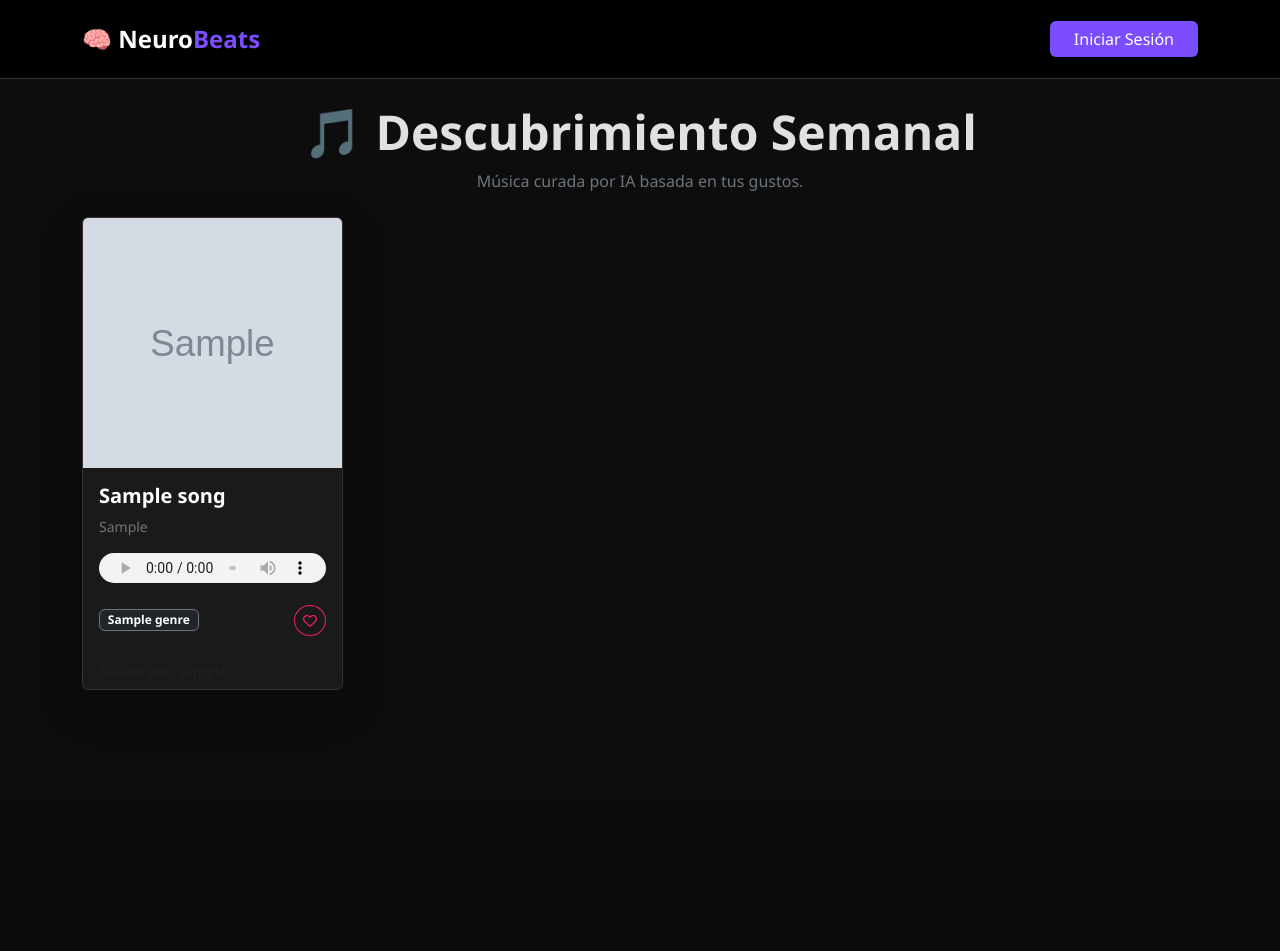
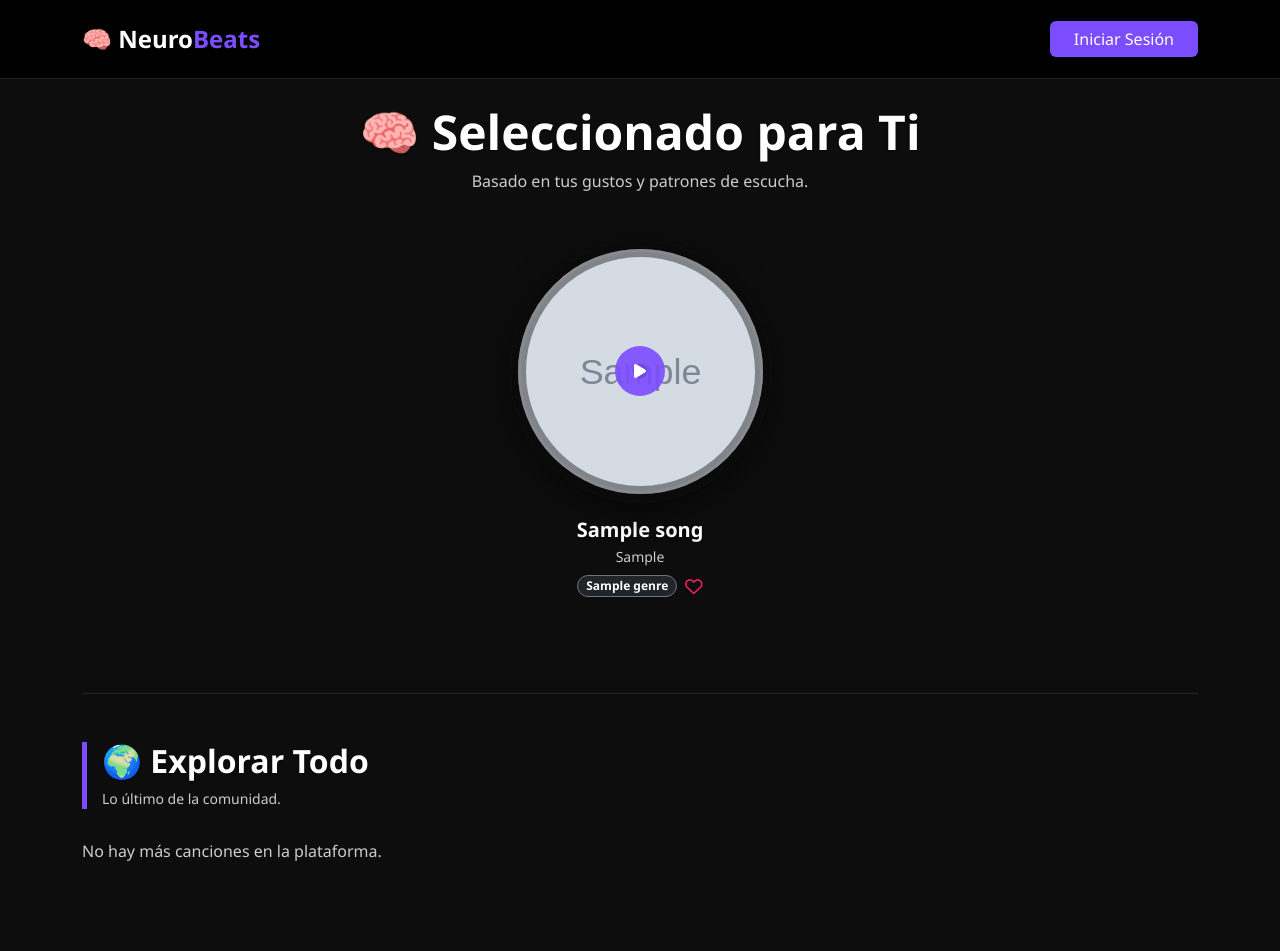
Before and after one commit to TobbenTT/NeuroBeats, a Django app: page / in a window 1280 px wide. Before the commit the page ends 690 px from the top, so only its background shows below. Run offline with Django 5.2, Linux system fonts and the light colour scheme; tables that the repository leaves empty hold one stand-in row (values such as "Sample post"); grey boxes marked "Sample" are stand-in pictures.

Commit message:
Mejora de experiencia UI/UX

```diff
--- a/music/views.py
+++ b/music/views.py
@@ -8,17 +8,26 @@ from brain.engine import get_recommended_songs
 import os
 
 def home(request):
-    songs = get_recommended_songs(request.user)
+    # 1. OBTIENE LAS RECOMENDACIONES (IA)
+    recommended_songs = get_recommended_songs(request.user)
 
+    # 2. OBTIENE EL RESTO (Exploración Global)
+    # Sacamos los IDs de las recomendadas para no repetirlas abajo
+    recommended_ids = [song.id for song in recommended_songs]
+
+    # Traemos todas las canciones que NO están en la lista de recomendados
+    explore_songs = Song.objects.exclude(id__in=recommended_ids).order_by('-created_at')
+
+    # 3. LIKES (Para pintar los corazones)
     liked_songs_ids = []
     if request.user.is_authenticated:
         liked_songs_ids = request.user.favorites.values_list('song_id', flat=True)
 
     return render(request, 'home.html', {
-        'songs': songs,
+        'recommended_songs': recommended_songs, # Lista 1 (Centro)
+        'explore_songs': explore_songs,         # Lista 2 (Abajo)
         'liked_songs_ids': liked_songs_ids
     })
-
 @login_required
 def upload_song(request):
     if request.method == 'POST':
--- a/templates/base.html
+++ b/templates/base.html
@@ -7,14 +7,60 @@
     <link href="https://cdn.jsdelivr.net/npm/bootstrap@5.3.0/dist/css/bootstrap.min.css" rel="stylesheet">
     <link rel="stylesheet" href="https://cdnjs.cloudflare.com/ajax/libs/font-awesome/6.0.0/css/all.min.css">
 
-    <style>
-        body { background-color: #0d0d0d; color: #e0e0e0; font-family: 'Segoe UI', sans-serif; }
-        .navbar { background-color: #000000; border-bottom: 1px solid #333; }
-        .btn-neuro { background-color: #7c4dff; color: white; border: none; }
-        .btn-neuro:hover { background-color: #651fff; color: white; }
-        .card { background-color: #1a1a1a; border: 1px solid #333; color: white; }
-        a { text-decoration: none; }
-    </style>
+<style>
+    /* CONFIGURACIÓN GLOBAL DE MODO OSCURO */
+    body {
+        background-color: #0d0d0d; /* Fondo casi negro */
+        color: #ffffff; /* Texto base BLANCO PURO */
+        font-family: 'Segoe UI', sans-serif;
+    }
+
+    /* --- ARREGLO CRÍTICO DE CONTRASTE --- */
+    /* Bootstrap usa grises oscuros para estas clases.
+       Aquí las forzamos a ser grises claros. */
+    .text-secondary,
+    .text-muted,
+    .small,
+    small {
+        color: #cccccc !important; /* Gris claro muy legible */
+    }
+
+    /* Asegurar que los títulos y textos en negrita resalten al máximo */
+    h1, h2, h3, h4, h5, h6, .fw-bold, .display-5 {
+        color: #ffffff !important;
+        text-shadow: 0 1px 2px rgba(0,0,0,0.5); /* Sombra sutil para mejorar lectura */
+    }
+    /* ------------------------------------ */
+
+    /* Componentes */
+    .navbar { background-color: #000000; border-bottom: 1px solid #222; }
+    .btn-neuro { background-color: #7c4dff; color: white; border: none; }
+    .btn-neuro:hover { background-color: #651fff; color: white; }
+
+    /* Tarjetas y dropdowns oscuros */
+    .card, .dropdown-menu-dark {
+        background-color: #1a1a1a;
+        border: 1px solid #333;
+        color: #ffffff;
+    }
+
+    /* Enlaces */
+    a { text-decoration: none; color: #7c4dff; }
+    a:hover { color: #9e7aff; }
+    /* Los enlaces en la barra de navegación deben ser blancos o claros */
+    .navbar-nav .nav-link, .navbar-brand { color: #e0e0e0 !important; }
+
+    /* Arreglo para inputs en modo oscuro (por si acaso) */
+    .form-control, .form-select {
+        background-color: #2b2b2b;
+        border-color: #444;
+        color: #fff;
+    }
+    .form-control:focus {
+        background-color: #333;
+        color: #fff;
+    }
+</style>
 </head>
 <body>
 
--- a/templates/home.html
+++ b/templates/home.html
@@ -1,83 +1,138 @@
 {% extends 'base.html' %}
 
 {% block content %}
-<div class="mb-4 text-center">
-    <h1 class="display-5 fw-bold">🎵 Descubrimiento Semanal</h1>
-    <p class="text-secondary">Música curada por IA basada en tus gustos.</p>
+<style>
+    /* Estilos del Vinilo */
+    .record-player-container {
+        position: relative;
+        width: 100%;
+        padding-top: 100%;
+        border-radius: 50%;
+        overflow: hidden;
+        box-shadow: 0 10px 30px rgba(0, 0, 0, 0.5);
+        background-color: #1a1a1a;
+    }
+    .record {
+        position: absolute;
+        top: 0; left: 0; width: 100%; height: 100%;
+        background-size: cover; background-position: center;
+        border-radius: 50%; border: 8px solid #0a0a0a;
+        box-shadow: inset 0 0 0 3px rgba(255,255,255,0.05), inset 0 0 0 8px rgba(0,0,0,0.4);
+        transition: transform 0.5s ease-out;
+    }
+    @keyframes spin { from { transform: rotate(0deg); } to { transform: rotate(360deg); } }
+    .record.spinning { animation: spin 5s linear infinite; }
+
+    .play-btn-center {
+        position: absolute; top: 50%; left: 50%;
+        transform: translate(-50%, -50%);
+        width: 50px; height: 50px;
+        background-color: rgba(124, 77, 255, 0.9);
+        border-radius: 50%; border: none; color: white;
+        display: flex; align-items: center; justify-content: center;
+        cursor: pointer; z-index: 10; transition: all 0.2s;
+    }
+    .play-btn-center:hover { transform: translate(-50%, -50%) scale(1.1); background-color: #7c4dff; }
+    .center-hole {
+        position: absolute; top: 50%; left: 50%; transform: translate(-50%, -50%);
+        width: 15px; height: 15px; background-color: #0a0a0a; border-radius: 50%; z-index: 5;
+    }
+
+    /* Separadores */
+    .section-title {
+        border-left: 5px solid #7c4dff;
+        padding-left: 15px;
+        margin-bottom: 30px;
+        margin-top: 20px;
+    }
+</style>
+
+<div class="mb-5">
+    <div class="text-center mb-5">
+        <h1 class="display-5 fw-bold">🧠 Seleccionado para Ti</h1>
+        <p class="text-secondary">Basado en tus gustos y patrones de escucha.</p>
+    </div>
+
+    <div class="row justify-content-center">
+        {% for song in recommended_songs %}
+            {% include 'partials/song_card.html' %}
+        {% empty %}
+            <div class="text-center text-muted">
+                <p>La IA está aprendiendo... Dale like a algunas canciones abajo.</p>
+            </div>
+        {% endfor %}
+    </div>
 </div>
 
-<div class="row">
-    {% for song in songs %}
-    <div class="col-md-3 mb-4">
-        <div class="card h-100 shadow-lg hover-effect">
-            <img src="{{ song.cover_image.url }}" class="card-img-top" alt="Cover" style="height: 250px; object-fit: cover;">
+<hr class="border-secondary my-5">
 
-            <div class="card-body">
-                <h5 class="card-title text-truncate fw-bold">{{ song.title }}</h5>
-                <p class="card-text text-secondary small">{{ song.artist }}</p>
+<div class="mb-5">
+    <div class="section-title">
+        <h2 class="fw-bold">🌍 Explorar Todo</h2>
+        <p class="text-muted small">Lo último de la comunidad.</p>
+    </div>
 
-                <audio controls class="w-100 mb-2" style="height: 30px;">
-                    <source src="{{ song.audio_file.url }}" type="audio/mpeg">
-                </audio>
-
-                <div class="d-flex justify-content-between align-items-center mt-2">
-                    <span class="badge bg-dark border border-secondary">{{ song.genre.name }}</span>
-
-                    <button class="btn btn-sm rounded-circle btn-favorite"
-                            data-id="{{ song.id }}"
-                            style="border: 1px solid #e91e63;">
-
-                        {% if song.id in liked_songs_ids %}
-                            <i class="fas fa-heart" style="color: #e91e63;"></i> {% else %}
-                            <i class="far fa-heart" style="color: #e91e63;"></i> {% endif %}
-                    </button>
-                </div>
-            </div>
-            <div class="card-footer bg-transparent border-top-0 text-muted small">
-                Subido por: {{ song.uploader.username }}
-            </div>
-        </div>
+    <div class="row">
+        {% for song in explore_songs %}
+            {% include 'partials/song_card.html' %}
+        {% empty %}
+            <p class="text-muted">No hay más canciones en la plataforma.</p>
+        {% endfor %}
     </div>
-    {% empty %}
-        <div class="col-12 text-center py-5">
-            <h3 class="text-muted">📭 Aún no hay música.</h3>
-            <a href="{% url 'upload' %}" class="btn btn-primary mt-3">Sé el primero en subir algo</a>
-        </div>
-    {% endfor %}
 </div>
 
 <script>
     document.addEventListener('DOMContentLoaded', function() {
-        const buttons = document.querySelectorAll('.btn-favorite');
+        const playButtons = document.querySelectorAll('.play-btn-center');
+        let currentlyPlayingAudio = null;
+        let currentlySpinningRecord = null;
+        let currentPlayBtn = null;
 
-        buttons.forEach(btn => {
+        playButtons.forEach(btn => {
+            btn.addEventListener('click', function() {
+                const songId = this.dataset.songId;
+                const audio = document.getElementById(`audio-${songId}`);
+                const record = document.getElementById(`record-${songId}`);
+                const icon = this.querySelector('i');
+
+                if (currentlyPlayingAudio && currentlyPlayingAudio !== audio) {
+                    currentlyPlayingAudio.pause();
+                    currentlySpinningRecord.classList.remove('spinning');
+                    currentPlayBtn.querySelector('i').classList.remove('fa-pause');
+                    currentPlayBtn.querySelector('i').classList.add('fa-play');
+                }
+
+                if (audio.paused) {
+                    audio.play();
+                    record.classList.add('spinning');
+                    icon.classList.remove('fa-play').add('fa-pause');
+                    currentlyPlayingAudio = audio;
+                    currentlySpinningRecord = record;
+                    currentPlayBtn = this;
+                } else {
+                    audio.pause();
+                    record.classList.remove('spinning');
+                    icon.classList.remove('fa-pause').add('fa-play');
+                    currentlyPlayingAudio = null;
+                }
+                audio.onended = () => {
+                    record.classList.remove('spinning');
+                    icon.classList.remove('fa-pause').add('fa-play');
+                    currentlyPlayingAudio = null;
+                };
+            });
+        });
+
+        // Likes AJAX
+        const favButtons = document.querySelectorAll('.btn-favorite');
+        favButtons.forEach(btn => {
             btn.addEventListener('click', function() {
                 const songId = this.dataset.id;
                 const icon = this.querySelector('i');
+                if (icon.classList.contains('far')) icon.classList.remove('far').add('fas');
+                else icon.classList.remove('fas').add('far');
 
-                // Efecto visual inmediato (para que se sienta rápido)
-                if (icon.classList.contains('far')) {
-                    icon.classList.remove('far');
-                    icon.classList.add('fas');
-                } else {
-                    icon.classList.remove('fas');
-                    icon.classList.add('far');
-                }
-
-                // Llamada AJAX a Django
-                fetch(`/favorite/${songId}/`)
-                .then(response => response.json())
-                .then(data => {
-                    // Confirmamos con la respuesta del servidor (opcional, pero seguro)
-                    if (data.liked) {
-                        icon.classList.remove('far');
-                        icon.classList.add('fas');
-                    } else {
-                        icon.classList.remove('fas');
-                        icon.classList.add('far');
-                    }
-                })
-                .catch(error => console.error('Error:', error));
+                fetch(`/favorite/${songId}/`).then(r => r.json());
             });
         });
     });
--- /dev/null
+++ b/templates/partials/song_card.html
@@ -0,0 +1,32 @@
+<div class="col-md-3 col-sm-6 mb-5">
+    <div class="d-flex flex-column align-items-center">
+
+        <div class="record-player-container mb-3">
+            <div class="record" id="record-{{ song.id }}" style="background-image: url('{{ song.cover_image.url }}');"></div>
+            <div class="center-hole"></div>
+            <button class="play-btn-center" data-song-id="{{ song.id }}">
+                <i class="fas fa-play"></i>
+            </button>
+            <audio id="audio-{{ song.id }}" preload="none">
+                <source src="{{ song.audio_file.url }}" type="audio/mpeg">
+            </audio>
+        </div>
+
+        <div class="text-center w-100 px-2">
+            <h5 class="fw-bold text-truncate mb-1" title="{{ song.title }}">{{ song.title }}</h5>
+            <p class="text-secondary small mb-2">{{ song.artist }}</p>
+
+            <div class="d-flex justify-content-center gap-2 align-items-center">
+                <span class="badge bg-dark border border-secondary rounded-pill">{{ song.genre.name }}</span>
+
+                <button class="btn btn-sm rounded-circle btn-favorite p-0" data-id="{{ song.id }}" style="border: none;">
+                    {% if song.id in liked_songs_ids %}
+                        <i class="fas fa-heart fa-lg" style="color: #e91e63;"></i>
+                    {% else %}
+                        <i class="far fa-heart fa-lg" style="color: #e91e63;"></i>
+                    {% endif %}
+                </button>
+            </div>
+        </div>
+    </div>
+</div>
```
